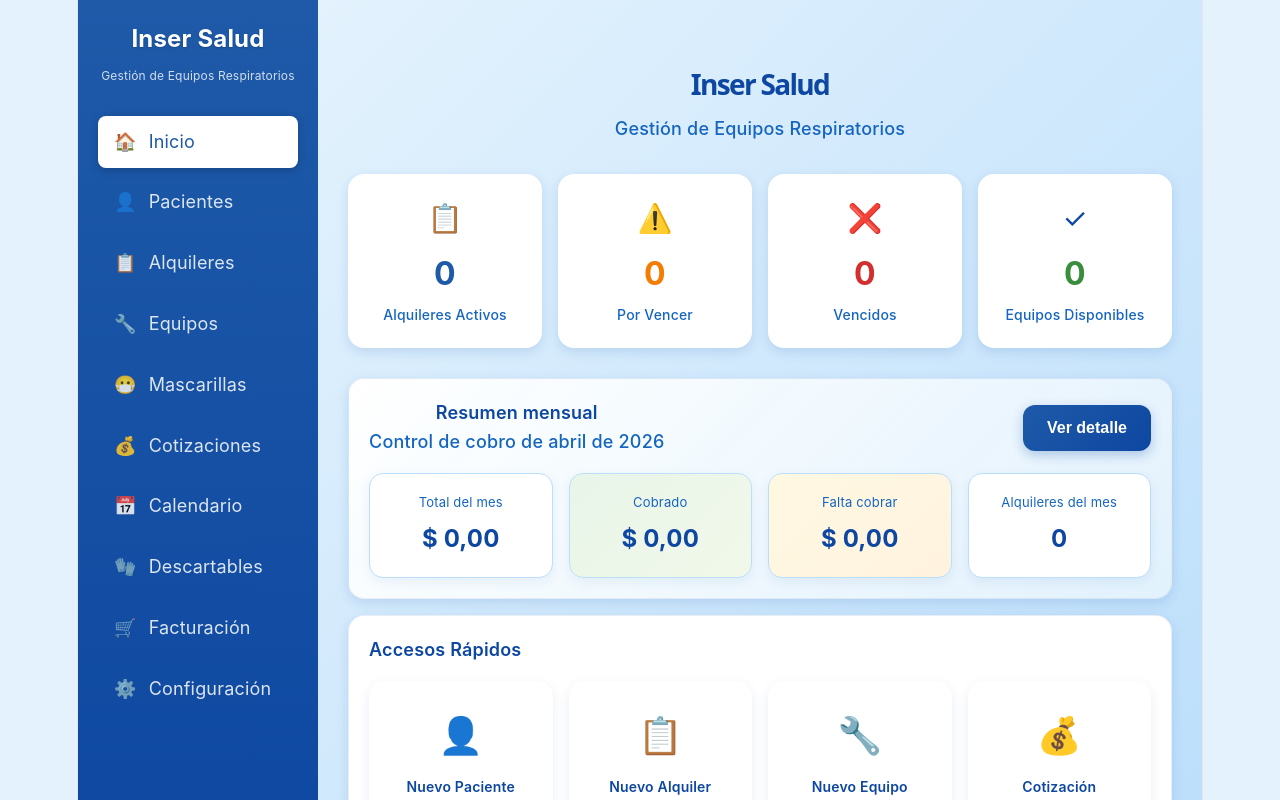
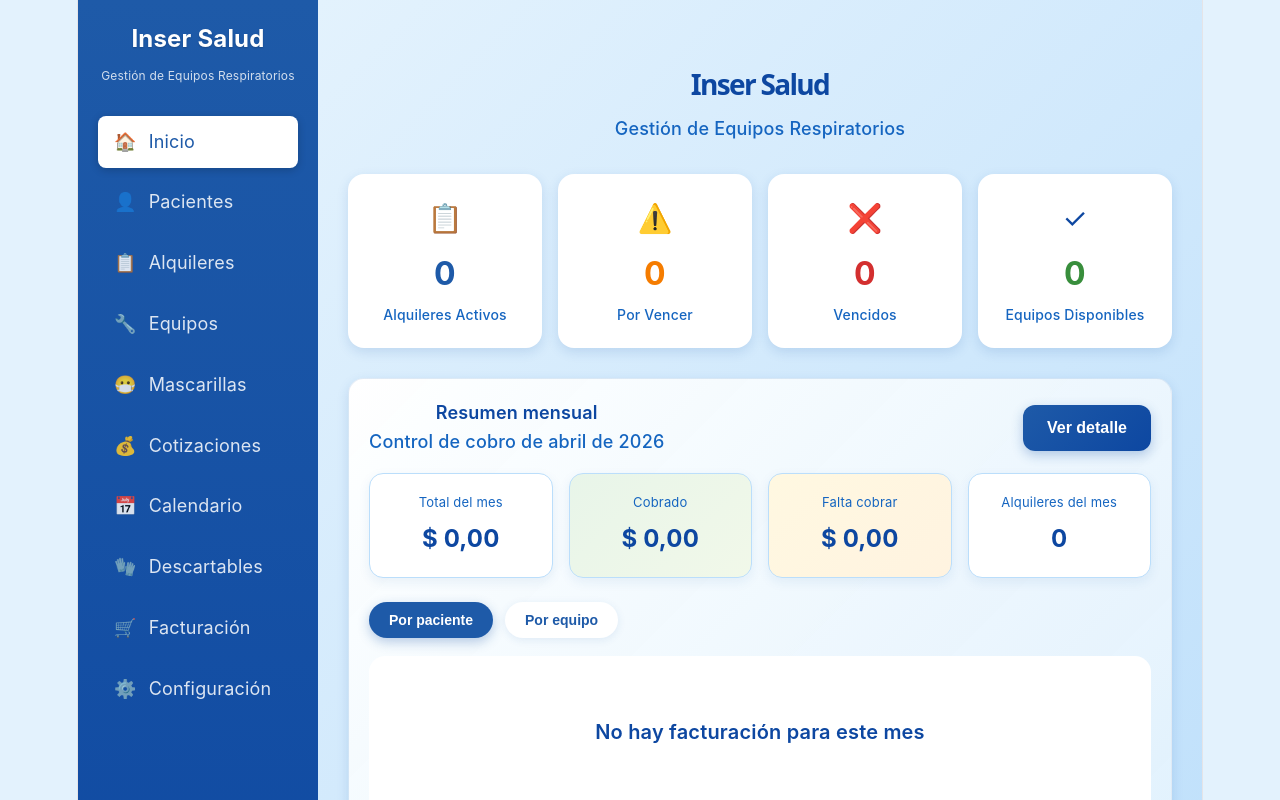
Before and after one commit to insersalud-byte/aplicacion, a React (Vite) app: page / in a window 1280 px wide. Shown: the top 800 px of the page. Built offline with nearby package versions, Linux system fonts and the light colour scheme.

Commit message:
Agregar resumen mensual con rendimiento por paciente y equipo

```diff
--- a/src/App.jsx
+++ b/src/App.jsx
@@ -154,6 +154,40 @@ function HomePage({ data, updateData, setCurrentPage }) {
   ), 0);
   const monthlyPending = monthlyTotal - monthlyCollected;
 
+  const groupedMonthly = monthlyRentals.reduce((acc, rental) => {
+    const key = monthlyView === 'patient' ? rental.patientId : rental.equipmentId;
+    const fallbackLabel = monthlyView === 'patient' ? 'Sin paciente' : 'Sin equipo';
+    const source = monthlyView === 'patient' ? patients : equipment;
+    const entity = source.find(item => item.id === key);
+    const label = entity?.name || fallbackLabel;
+    const amount = Number(rental.price || 0);
+    const paid = isRentalPaidForMonth(rental, currentMonthKey);
+    const groupKey = key || fallbackLabel;
+
+    if (!acc[groupKey]) {
+      acc[groupKey] = {
+        id: groupKey,
+        label,
+        total: 0,
+        collected: 0,
+        pending: 0,
+        rentals: []
+      };
+    }
+
+    acc[groupKey].total += amount;
+    if (paid) {
+      acc[groupKey].collected += amount;
+    } else {
+      acc[groupKey].pending += amount;
+    }
+    acc[groupKey].rentals.push(rental);
+
+    return acc;
+  }, {});
+
+  const groupedMonthlyItems = Object.values(groupedMonthly).sort((a, b) => b.total - a.total);
+
   const handleToggleMonthlyPayment = (rentalId) => {
     updateData(currentData => ({
       ...currentData,
@@ -233,6 +267,50 @@ function HomePage({ data, updateData, setCurrentPage }) {
             <span className="monthly-summary-label">Alquileres del mes</span>
             <strong className="monthly-summary-value">{monthlyRentals.length}</strong>
           </div>
+        </div>
+
+        <div className="summary-toggle">
+          <button
+            type="button"
+            className={`filter-btn ${monthlyView === 'patient' ? 'active' : ''}`}
+            onClick={() => setMonthlyView('patient')}
+          >
+            Por paciente
+          </button>
+          <button
+            type="button"
+            className={`filter-btn ${monthlyView === 'equipment' ? 'active' : ''}`}
+            onClick={() => setMonthlyView('equipment')}
+          >
+            Por equipo
+          </button>
+        </div>
+
+        <div className="summary-groups">
+          {groupedMonthlyItems.length === 0 ? (
+            <div className="empty-state">
+              <div className="empty-title">No hay facturación para este mes</div>
+            </div>
+          ) : (
+            groupedMonthlyItems.slice(0, 6).map(item => (
+              <div key={item.id} className="summary-group-card">
+                <div className="summary-group-header">
+                  <div>
+                    <h4>{item.label}</h4>
+                    <p className="page-subtitle">{item.rentals.length} alquiler(es)</p>
+                  </div>
+                  <div className="summary-group-totals">
+                    <strong>{formatCurrency(item.total)}</strong>
+                    <span className="summary-group-pending">Pendiente: {formatCurrency(item.pending)}</span>
+                  </div>
+                </div>
+                <div style={{ display: 'flex', gap: 12, flexWrap: 'wrap' }}>
+                  <span>🟢 Cobrado: {formatCurrency(item.collected)}</span>
+                  <span>🟡 Pendiente: {formatCurrency(item.pending)}</span>
+                </div>
+              </div>
+            ))
+          )}
         </div>
       </div>
 
```
